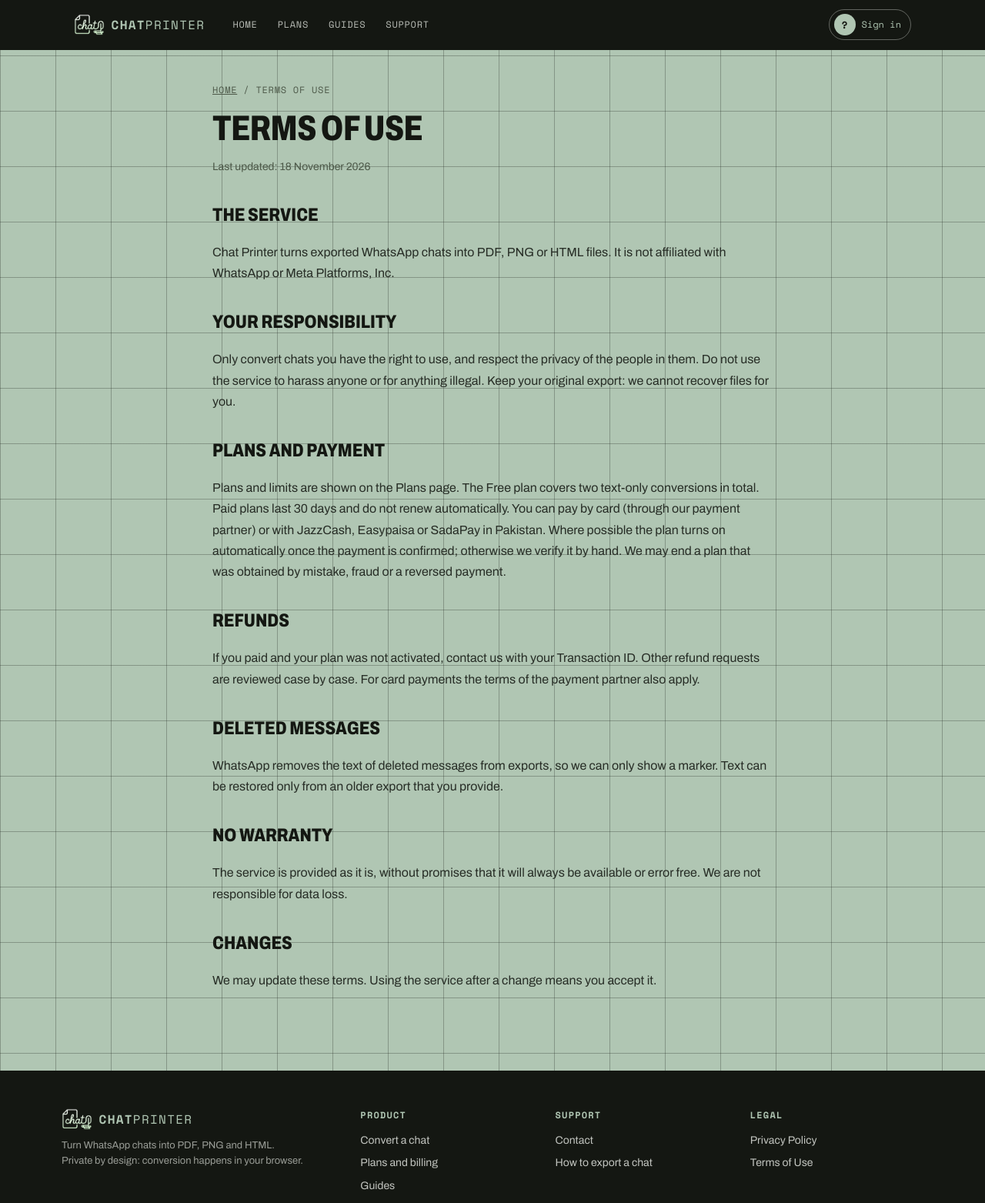
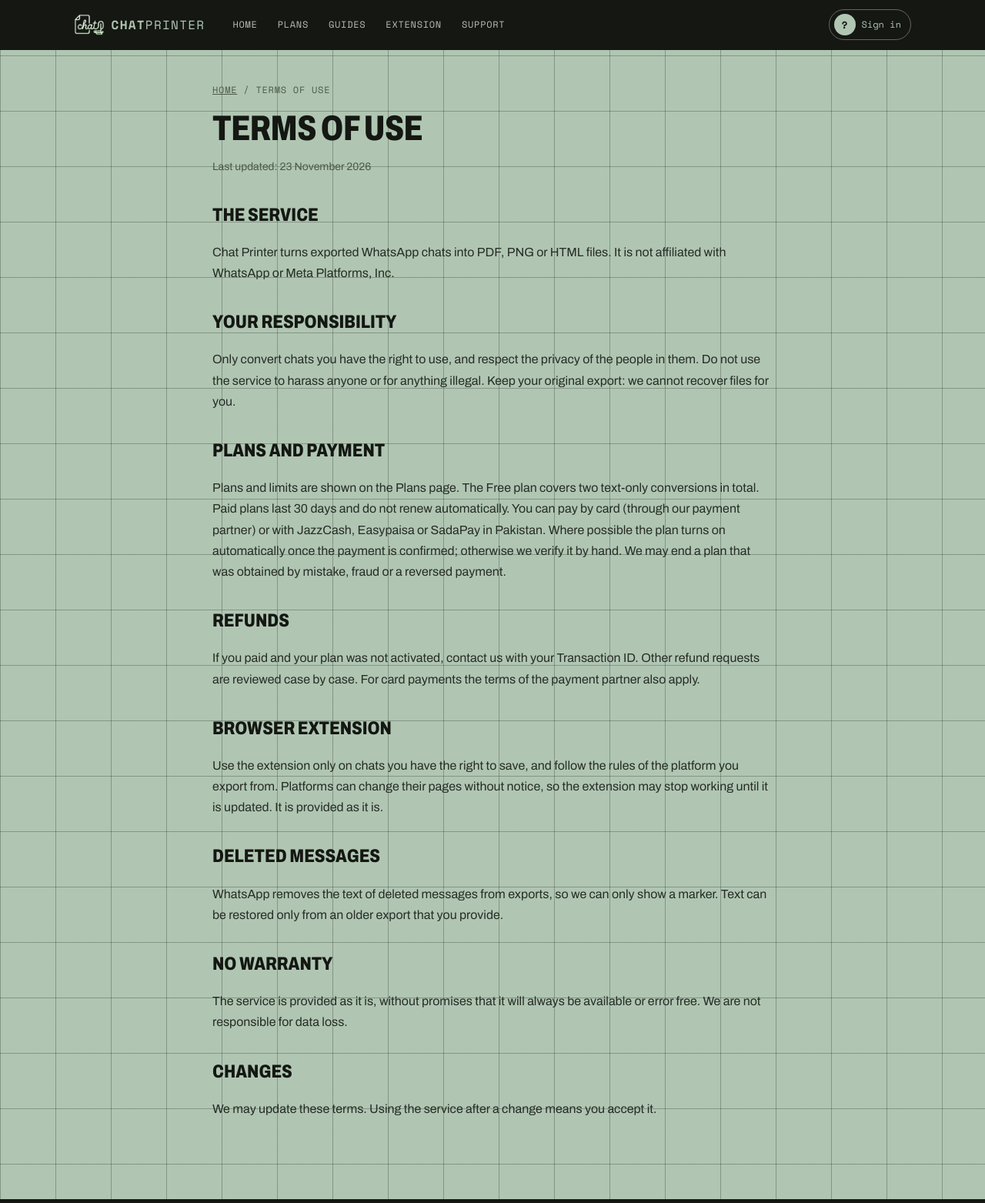
Before and after one commit to Zeeshan-78/Chat-Printer, a browser extension: page public/terms.html in a window 1280 px wide. Shown: the top 1563 px of the page at 77% size. Drawn offline with Linux system fonts and the light colour scheme.

Commit message:
terms and conditions

```diff
--- a/public/terms.html
+++ b/public/terms.html
@@ -6,19 +6,19 @@
 <link rel="icon" href="/favicon.ico" sizes="any"><link rel="icon" type="image/png" sizes="32x32" href="/img/favicon-32.png"><link rel="apple-touch-icon" href="/img/apple-touch-icon.png"><link rel="manifest" href="/site.webmanifest"><link rel="stylesheet" href="/style.css">
 <script type="application/ld+json">[{"@context":"https://schema.org","@type":"BreadcrumbList","itemListElement":[{"@type":"ListItem","position":1,"name":"Home","item":"https://chatprinter.vercel.app/"},{"@type":"ListItem","position":2,"name":"Terms of Use","item":"https://chatprinter.vercel.app/terms"}]}]</script></head><body>
 <header class="hdr"><div class="hdr-in"><a class="logo" href="/" aria-label="Chat Printer home"><img src="/img/logo-icon-white.png" alt="" width="40" height="28"><span class="wm"><b>CHAT</b>PRINTER</span></a>
-<nav class="nav" id="nav"><a href="/">Home</a><a href="/#billing">Plans</a><a href="/guides">Guides</a><a href="/#contact">Support</a></nav>
+<nav class="nav" id="nav"><a href="/">Home</a><a href="/#billing">Plans</a><a href="/guides">Guides</a><a href="/extension">Extension</a><a href="/#contact">Support</a></nav>
 <div class="hdr-r"><a class="acct-chip" href="/#account"><span class="av">?</span><span id="navtxt">Sign in</span></a><button class="burger" id="burger" aria-label="Menu" aria-expanded="false"><span></span><span></span><span></span></button></div></div></header>
 <main class="article"><div class="crumbs"><a href="/">Home</a> / Terms of Use</div><h1>Terms of Use</h1>
-<p class="meta">Last updated: 18 November 2026</p>
+<p class="meta">Last updated: 23 November 2026</p>
 <h2>The service</h2><p>Chat Printer turns exported WhatsApp chats into PDF, PNG or HTML files. It is not affiliated with WhatsApp or Meta Platforms, Inc.</p>
 <h2>Your responsibility</h2><p>Only convert chats you have the right to use, and respect the privacy of the people in them. Do not use the service to harass anyone or for anything illegal. Keep your original export: we cannot recover files for you.</p>
 <h2>Plans and payment</h2><p>Plans and limits are shown on the Plans page. The Free plan covers two text-only conversions in total. Paid plans last 30 days and do not renew automatically. You can pay by card (through our payment partner) or with JazzCash, Easypaisa or SadaPay in Pakistan. Where possible the plan turns on automatically once the payment is confirmed; otherwise we verify it by hand. We may end a plan that was obtained by mistake, fraud or a reversed payment.</p>
 <h2>Refunds</h2><p>If you paid and your plan was not activated, contact us with your Transaction ID. Other refund requests are reviewed case by case. For card payments the terms of the payment partner also apply.</p>
-<h2>Deleted messages</h2><p>WhatsApp removes the text of deleted messages from exports, so we can only show a marker. Text can be restored only from an older export that you provide.</p>
+<h2>Browser extension</h2><p>Use the extension only on chats you have the right to save, and follow the rules of the platform you export from. Platforms can change their pages without notice, so the extension may stop working until it is updated. It is provided as it is.</p><h2>Deleted messages</h2><p>WhatsApp removes the text of deleted messages from exports, so we can only show a marker. Text can be restored only from an older export that you provide.</p>
 <h2>No warranty</h2><p>The service is provided as it is, without promises that it will always be available or error free. We are not responsible for data loss.</p>
 <h2>Changes</h2><p>We may update these terms. Using the service after a change means you accept it.</p></main>
 <footer class="ftr"><div class="ftr-grid"><div class="ftr-brand"><a class="logo" href="/"><img src="/img/logo-icon-white.png" alt="" width="40" height="28"><span class="wm"><b>CHAT</b>PRINTER</span></a><p>Turn WhatsApp chats into PDF, PNG and HTML. Private by design: conversion happens in your browser.</p></div>
-<div><h4>Product</h4><a href="/">Convert a chat</a><a href="/#billing">Plans and billing</a><a href="/guides">Guides</a></div>
+<div><h4>Product</h4><a href="/">Convert a chat</a><a href="/#billing">Pricing</a><a href="/guides">Guides</a><a href="/extension">Browser extension</a></div>
 <div><h4>Support</h4><a href="/#contact">Contact</a><a href="/guides/export-whatsapp-chat-to-pdf">How to export a chat</a></div>
 <div><h4>Legal</h4><a href="/privacy">Privacy Policy</a><a href="/terms">Terms of Use</a></div></div>
 <div class="ftr-bot"><span>© 2026 Chat Printer</span><span>Not affiliated with WhatsApp or Meta Platforms, Inc. WhatsApp is a trademark of Meta Platforms, Inc.</span></div></footer>
```
